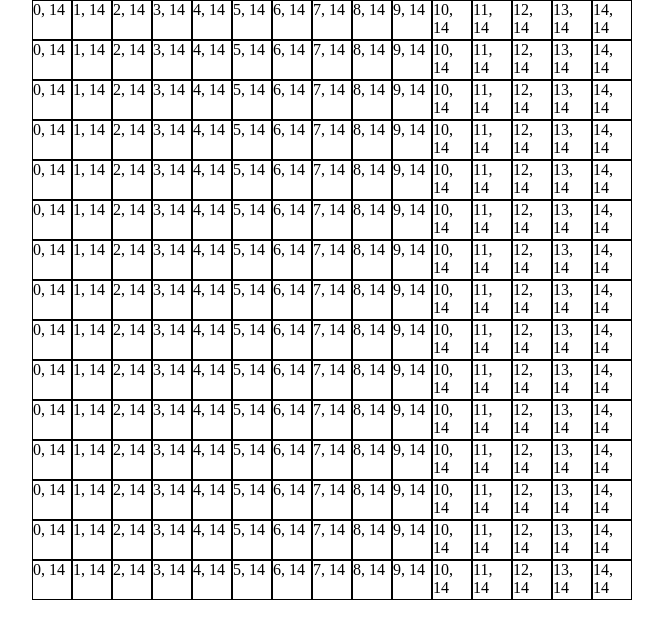
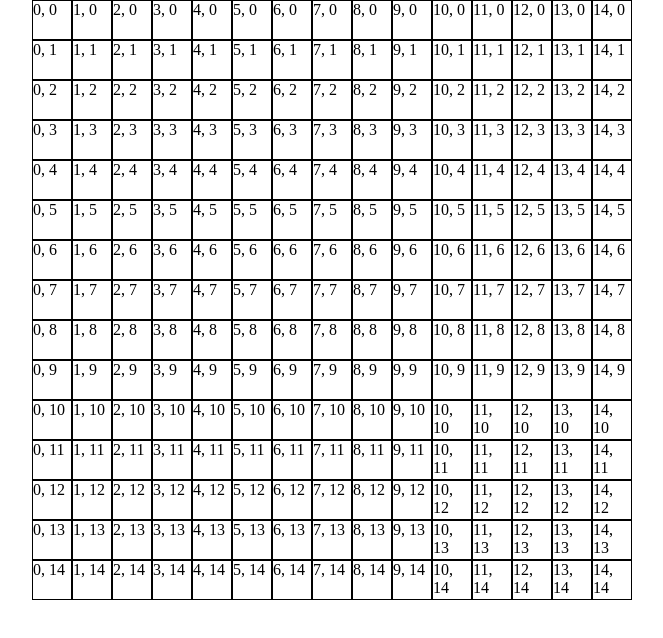
Before and after one commit to jasontonk/WEB-JS, a website with bundled scripts: page index.html in a window 1280 px wide. Shown: the whole page, without its empty margins (308-971 px from the left). Built offline with nearby package versions, Linux system fonts and the light colour scheme.

Commit message:
array now actively affects grid

```diff
--- a/src/DragAndDrop/DragAndDrop.js
+++ b/src/DragAndDrop/DragAndDrop.js
@@ -9,8 +9,6 @@ export default class DragAndDrop{
 
     setGrid(){
         let cols = [];
-
-
         for (let i = 0; i < this.width; i++) {
             let rows = [];
             for (let j = 0; j < this.height; j++) {
@@ -18,8 +16,6 @@ export default class DragAndDrop{
             }
             this.gridArray.push(rows);
         }
-        //this.gridArray.push(cols);
-        console.log(this.gridArray);
     }
 
 }
--- a/src/DragAndDrop/DragAndDropView.js
+++ b/src/DragAndDrop/DragAndDropView.js
@@ -2,30 +2,27 @@ export default class DragAndDropView{
 
     constructor(width, height, gridArray) {
         this.grid = document.getElementById('grid');
-        this.width = width;
-        this.height = height;
         this.gridArray = gridArray;
-
         this.renderGrid();
     }
 
     renderGrid(){
-        for (let i = 0; i < this.width; i++) {
+        for (let i = 0; i < this.gridArray.length; i++) {
+
+            let ongie = this.gridArray[i];
             let col = document.createElement("div");
-            for (let i = 0; i < this.height; i++) {
-                col.append(document.createElement("div"));
+
+            for (let j = 0; j < ongie.length; j++) {
+
+                let divi = document.createElement("div")
+                divi.innerHTML = i + ", " + j;
+                divi.style.width = "40px";
+                divi.style.height = "40px";
+                divi.style.border = "1px solid black";
+                col.append(divi);
             }
+
             col.style.display = "inline-block";
-            Array.prototype.forEach.call(col.children, child => {
-
-                for (let x = 0; x < this.gridArray[i].length; x++) {
-                    child.innerHTML = i + ", " + x;
-                }
-
-                child.style.width = "40px";
-                child.style.height = "40px";
-                child.style.border = "1px solid black";
-            });
             this.grid.append(col);
         }
     }
```
Also changed, not shown: css/style.css (line endings or trailing spaces), dist/main.js.
